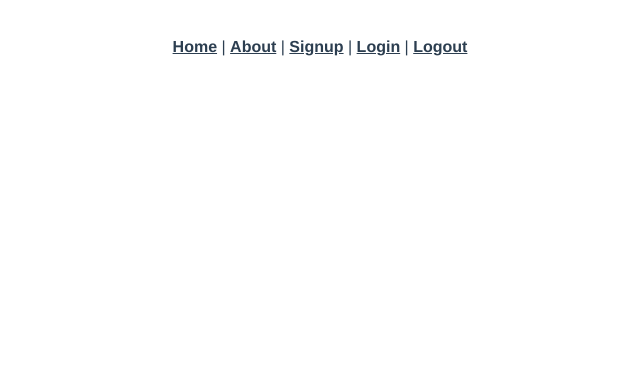
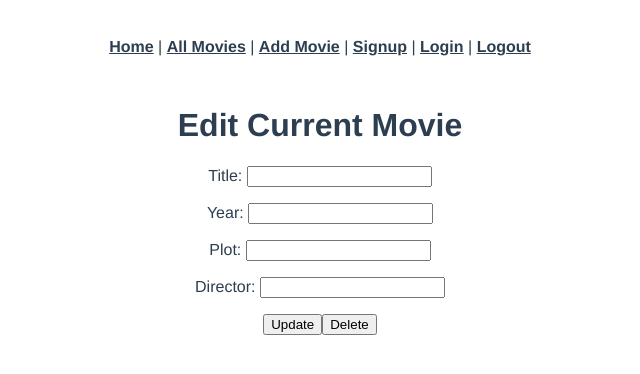
Before and after one commit to erikalvar/movie-vue-app, a Vue app: page /movies/1/edit in a window 1280 px wide. Shown: the top 374 px of the page, without its empty margins (320-960 px from the left). Built offline with nearby package versions, Linux system fonts and the light colour scheme; no server answers.

Commit message:
adds multipage CRUD

```diff
--- a/src/App.vue
+++ b/src/App.vue
@@ -2,7 +2,8 @@
   <div id="app">
     <div id="nav">
       <router-link to="/">Home</router-link> |
-      <router-link to="/about">About</router-link> |
+      <router-link to="/movies">All Movies</router-link> |
+      <router-link to="/movies/new">Add Movie</router-link> |
       <router-link to="/signup">Signup</router-link> |
       <router-link to="/login">Login</router-link> |
       <router-link to="/logout">Logout</router-link>
--- a/src/router/index.js
+++ b/src/router/index.js
@@ -1,6 +1,10 @@
 import Vue from 'vue';
 import VueRouter from 'vue-router';
 import Home from '../views/Home.vue';
+import MoviesIndex from '../views/MoviesIndex.vue';
+import MoviesNew from '../views/MoviesNew.vue';
+import MoviesShow from '../views/MoviesShow.vue';
+import MoviesEdit from '../views/MoviesEdit.vue';
 import Signup from "../views/Signup.vue";
 import Login from "../views/Login.vue";
 import Logout from "../views/Logout.vue";
@@ -14,12 +18,24 @@ const routes = [
     component: Home
   },
   {
-    path: '/about',
-    name: 'About',
-    // route level code-splitting
-    // this generates a separate chunk (about.[hash].js) for this route
-    // which is lazy-loaded when the route is visited.
-    component: () => import(/* webpackChunkName: "about" */ '../views/About.vue')
+    path: '/movies',
+    name: 'movies-index',
+    component: MoviesIndex
+  },
+  {
+    path: '/movies/new',
+    name: 'movies-new',
+    component: MoviesNew
+  },
+  {
+    path: '/movies/:id',
+    name: 'movies-show',
+    component: MoviesShow
+  },
+  {
+    path: '/movies/:id/edit',
+    name: 'movies-edit',
+    component: MoviesEdit
   },
   {
     path: "/signup",
--- a/src/views/Home.vue
+++ b/src/views/Home.vue
@@ -1,7 +1,7 @@
 <template>
   <div class="home">
     <h1>{{ message }}</h1>
-    <div v-for="movie in movies">
+    <!-- <div v-for="movie in movies">
       <h3>{{ movie.title }}</h3>
       <button v-on:click=showMovie(movie)>More Info</button>
     </div>
@@ -12,9 +12,9 @@
         <p>Title: <input type="text" v-model="currentMovie.title"></p>
         <p>Year: <input type="text" v-model="currentMovie.year"></p>
         <p>Plot: <input type="text" v-model="currentMovie.plot"></p>
-        <p>Director: <input type="text" v-model="currentMovie.director"></p>
+        <p>Director: <input type="text" v-model="currentMovie.director"></p> -->
         <!-- <p>English: <input type="text" v-model="currentMovie.english"></p> -->
-        <button v-on:click="updateMovie(currentMovie)">Update</button>
+        <!-- <button v-on:click="updateMovie(currentMovie)">Update</button>
         <button v-on:click="destroyMovie(currentMovie)"> Delete</button>
         <button>Close</button>
       </form>
@@ -25,14 +25,14 @@
       <p>Title: <input type="text" v-model="newMovieTitle"></p>
       <p>Year: <input type="text" v-model="newMovieYear"></p>
       <p>Plot: <input type="text" v-model="newMoviePlot"></p>
-      <p>Director: <input type="text" v-model="newMovieDirector"></p>
+      <p>Director: <input type="text" v-model="newMovieDirector"></p> -->
       <!-- <p>English: <select v-model="selected">
         <option v-for="option in options" v-bind:value="option.value">
         {{ option.text }}
         </option>
       </select></p> -->
-      <button v-on:click="createMovie()">Add</button>
-    </div>
+      <!-- <button v-on:click="createMovie()">Add</button>
+    </div> -->
   </div>
 </template>
 
@@ -44,7 +44,7 @@ import axios from "axios";
 export default {
   data: function() {
     return {
-      message: "Movies Index",
+      message: "Welcome to the Movie App!",
       movies: [],
       newMovieTitle: "",
       newMovieYear: "",
--- /dev/null
+++ b/src/views/MoviesEdit.vue
@@ -0,0 +1,57 @@
+<template>
+  <div class="movies-edit">
+    <h1>{{ message }}</h1>
+    <form v-on:submit.prevent="updateMovie()">
+        <p>Title: <input type="text" v-model="currentMovie.title"></p>
+        <p>Year: <input type="text" v-model="currentMovie.year"></p>
+        <p>Plot: <input type="text" v-model="currentMovie.plot"></p>
+        <p>Director: <input type="text" v-model="currentMovie.director"></p>
+        <button v-on:click="updateMovie(currentMovie)">Update</button>
+        <button v-on:click="destroyMovie(currentMovie)">Delete</button>
+      </form>
+
+  </div>
+</template>
+
+<style>
+</style>
+
+<script>
+import axios from "axios";
+export default {
+  data: function() {
+    return {
+      message: "Edit Current Movie",
+      currentMovie: {}
+    };
+  },
+  created: function() {
+    axios.get(`/api/movies/${this.$route.params.id}`).then(response => {
+      console.log(response.data);
+      this.currentMovie = response.data;
+    });
+  },
+  methods: {
+    updateMovie: function(movie) {
+      var params = {
+        title: this.currentMovie.title,
+        year: this.currentMovie.year,
+        plot: this.currentMovie.plot,
+        director: this.currentMovie.director
+      };
+      axios
+        .patch(`/api/movies/${this.currentMovie.id}`, params)
+        .then(response => {
+          console.log("Successfully Updates", response.data);
+        });
+    },
+    destroyMovie: function(movie) {
+      axios.delete(`/api/movies/${movie.id}`).then(response => {
+        console.log("Successfully Deleted", response.data);
+        var index = this.movies.indexOf(this.currentMovie);
+        this.movies.splice(index, 1);
+      });
+    }
+  }
+};
+</script>
--- /dev/null
+++ b/src/views/MoviesIndex.vue
@@ -0,0 +1,36 @@
+<template>
+  <div class="movies-index">
+    <h1>{{ message }}</h1>
+    <div v-for="movie in movies">
+      <h3>{{ movie.title }}</h3>
+      <router-link v-bind:to="`/movies/${movie.id}`">Show Info</router-link>
+    </div>
+
+  </div>
+</template>
+
+<style>
+</style>
+
+<script>
+import axios from "axios";
+export default {
+  data: function() {
+    return {
+      message: "Movies Index",
+      movies: []
+    };
+  },
+  created: function() {
+    this.indexMovies();
+  },
+  methods: {
+    indexMovies: function() {
+      axios.get("/api/movies").then(response => {
+        console.log("All Movies:", response.data);
+        this.movies = response.data;
+      });
+    }
+  }
+};
+</script>
--- /dev/null
+++ b/src/views/MoviesNew.vue
@@ -0,0 +1,57 @@
+<template>
+  <div class="movies-new">
+
+    <div>
+      <h1>Add New Movie</h1>
+      <p>Title: <input type="text" v-model="newMovieTitle"></p>
+      <p>Year: <input type="text" v-model="newMovieYear"></p>
+      <p>Plot: <input type="text" v-model="newMoviePlot"></p>
+      <p>Director: <input type="text" v-model="newMovieDirector"></p>
+      <button v-on:click="createMovie()">Add</button>
+    </div>
+  </div>
+</template>
+
+<style>
+</style>
+
+<script>
+import axios from "axios";
+export default {
+  data: function() {
+    return {
+      movies: [],
+      newMovieTitle: "",
+      newMovieYear: "",
+      newMoviePlot: "",
+      newMovieDirector: ""
+    };
+  },
+  created: function() {},
+  methods: {
+    createMovie: function() {
+      var params = {
+        title: this.newMovieTitle,
+        year: this.newMovieYear,
+        plot: this.newMoviePlot,
+        director: this.newMovieDirector,
+        english: this.newMovieEnglish
+      };
+
+      axios
+        .post("/api/movies", params)
+        .then(response => {
+          console.log("Success", response.data);
+          this.movies.push(response.data);
+        })
+        .then(response => {
+          this.$router.push("/movies");
+        })
+        .catch(error => {
+          console.log(error.response.data.errors);
+          this.errors = error.response.data.errors;
+        });
+    }
+  }
+};
+</script>
--- /dev/null
+++ b/src/views/MoviesShow.vue
@@ -0,0 +1,30 @@
+<template>
+  <div class="movies-show">
+    <h3>{{ currentMovie.title }}</h3>
+    <p>Year: {{ currentMovie.year }}</p>
+    <p>Plot: {{ currentMovie.plot }}</p>
+    <p>Director: {{ currentMovie.director }}</p>
+    <router-link :to="`/movies/${currentMovie.id}/edit`">Edit</router-link><br>
+  </div>
+</template>
+
+<style>
+</style>
+
+<script>
+import axios from "axios";
+export default {
+  data: function() {
+    return {
+      currentMovie: {}
+    };
+  },
+  created: function() {
+    axios.get(`/api/movies/${this.$route.params.id}`).then(response => {
+      console.log(response.data);
+      this.currentMovie = response.data;
+    });
+  },
+  methods: {}
+};
+</script>
```
